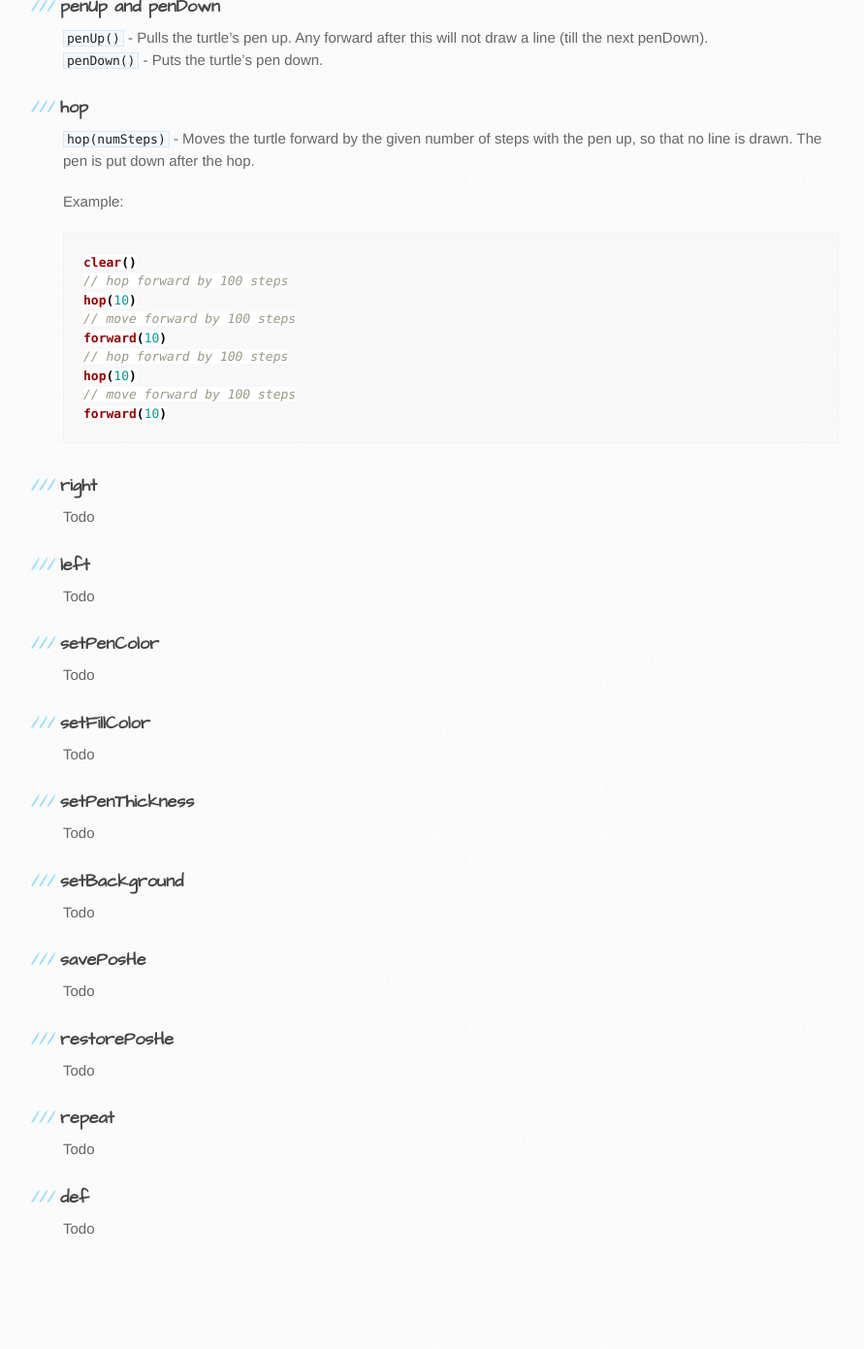
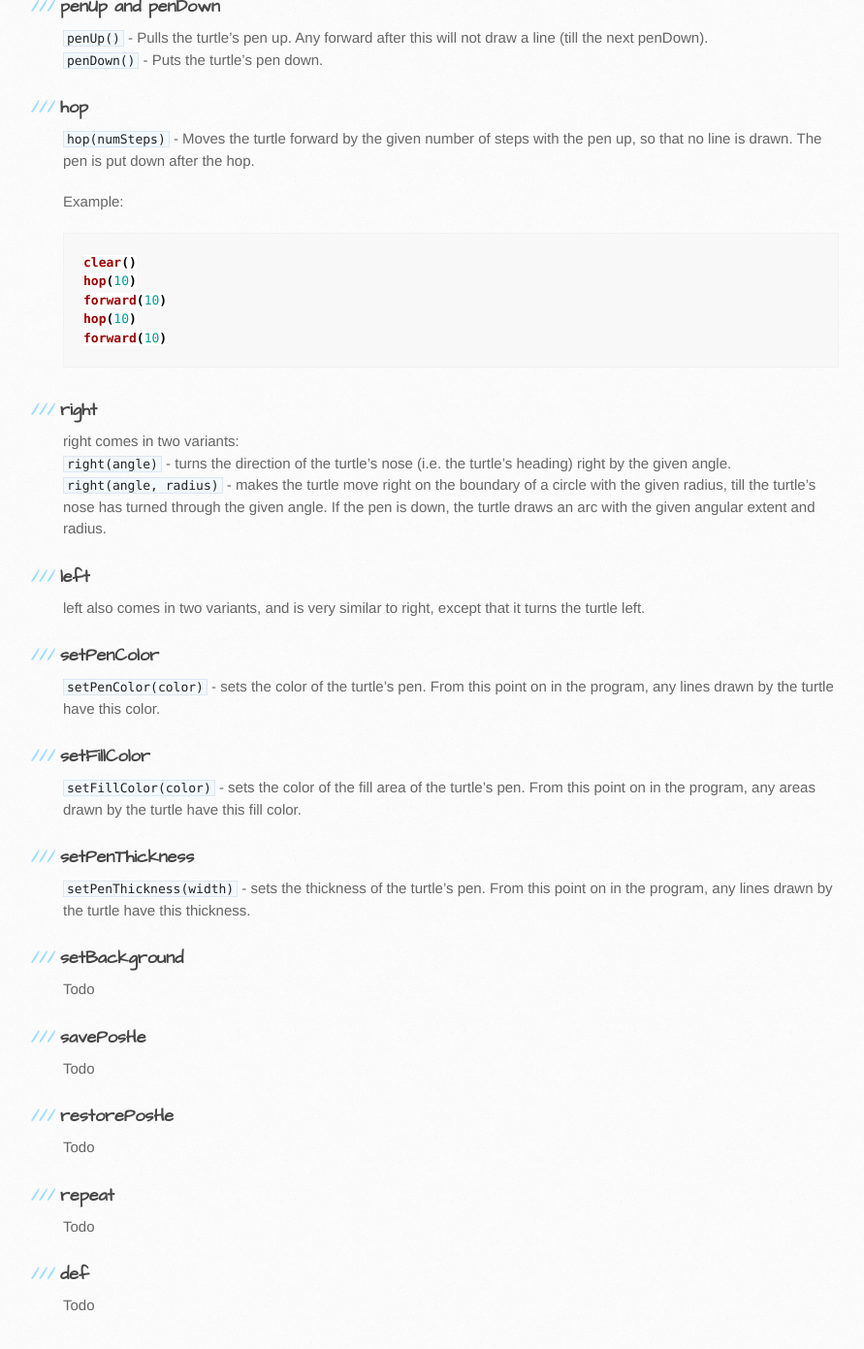
Before and after one commit to kojodoc/kojodoc.github.io, a Jekyll site: the page built from reference/turtle.md, in a window 1280 px wide and 1400 px high, scrolled down 1540 px. Shown: the top 1391 px of the window at 97% size, without its empty margins (105-996 px from the left). Built offline with Jekyll 4.4.1, drawn with Linux system fonts in a browser that asks for light colours; our own code applies the rules of GitHub Pages for plain Markdown files; the repository's description, which GitHub fills in, is left out; before the commit the page ends 2861 px from its top, so only the background shows below that.

Commit message:
Add content.

````diff
--- a/reference/turtle.md
+++ b/reference/turtle.md
@@ -64,30 +64,31 @@ forward(200
 Example:
 ```scala
 clear()
-// hop forward by 100 steps
 hop(10)
-// move forward by 100 steps
 forward(10)
-// hop forward by 100 steps
 hop(10)
-// move forward by 100 steps
 forward(10)
 ```
 
 ### right
-Todo
+right comes in two variants:
+`right(angle)` - turns the direction of the turtle's nose (i.e. the turtle's heading) right by the given angle.
+`right(angle, radius)` - makes the turtle move right on the boundary of a circle with the given radius, till the turtle's nose
+has turned through the given angle. If the pen is down, the turtle draws an arc with the given angular extent and radius.
 
 ### left
-Todo
+left also comes in two variants, and is very similar to right, except that it turns the turtle left.
 
 ### setPenColor
-Todo
+`setPenColor(color)` - sets the color of the turtle's pen. From this point on in the program, any lines drawn by the turtle have this color.
 
 ### setFillColor
-Todo
+`setFillColor(color)` - sets the color of the fill area of the turtle's pen. From this point on in the program, any areas drawn by the turtle have this fill color.
+
 
 ### setPenThickness
-Todo
+`setPenThickness(width)` - sets the thickness of the turtle's pen. From this point on in the program, any lines drawn by the turtle have this thickness.
+
 
 ### setBackground
 Todo
````
